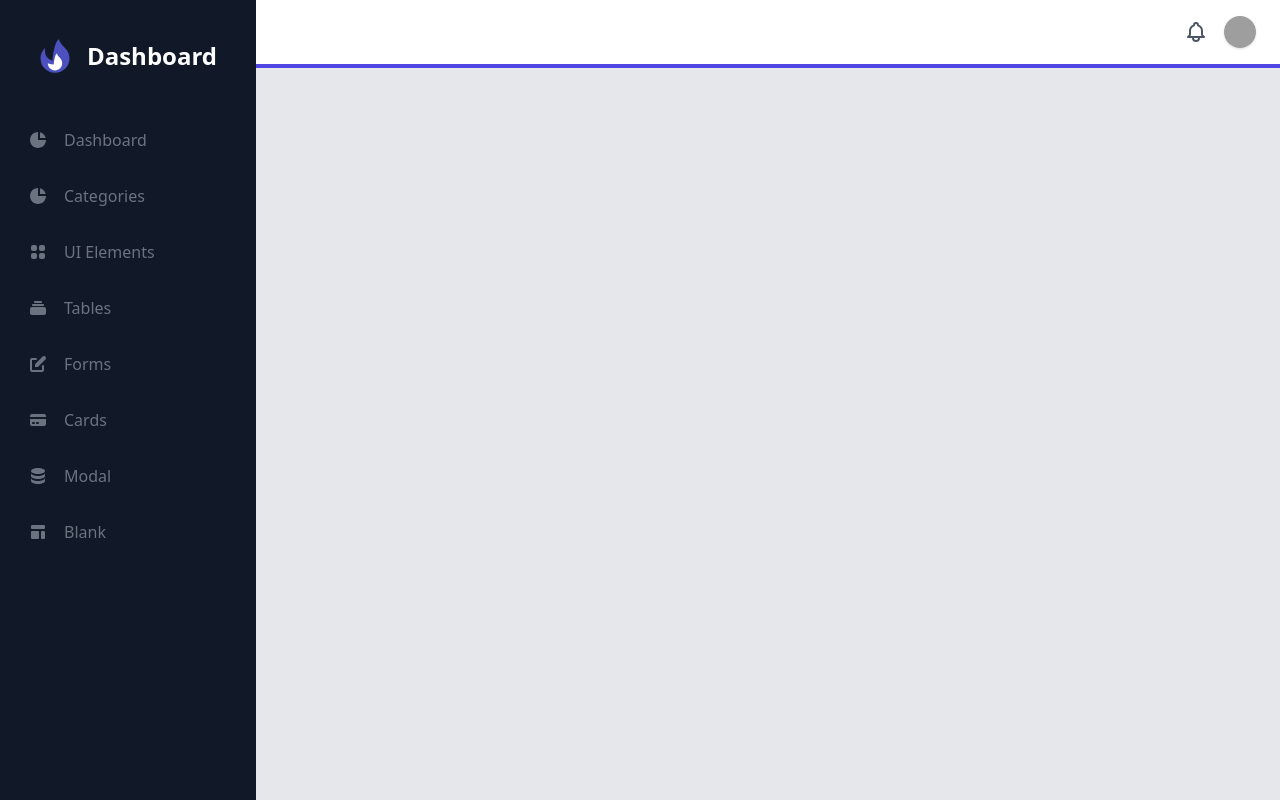
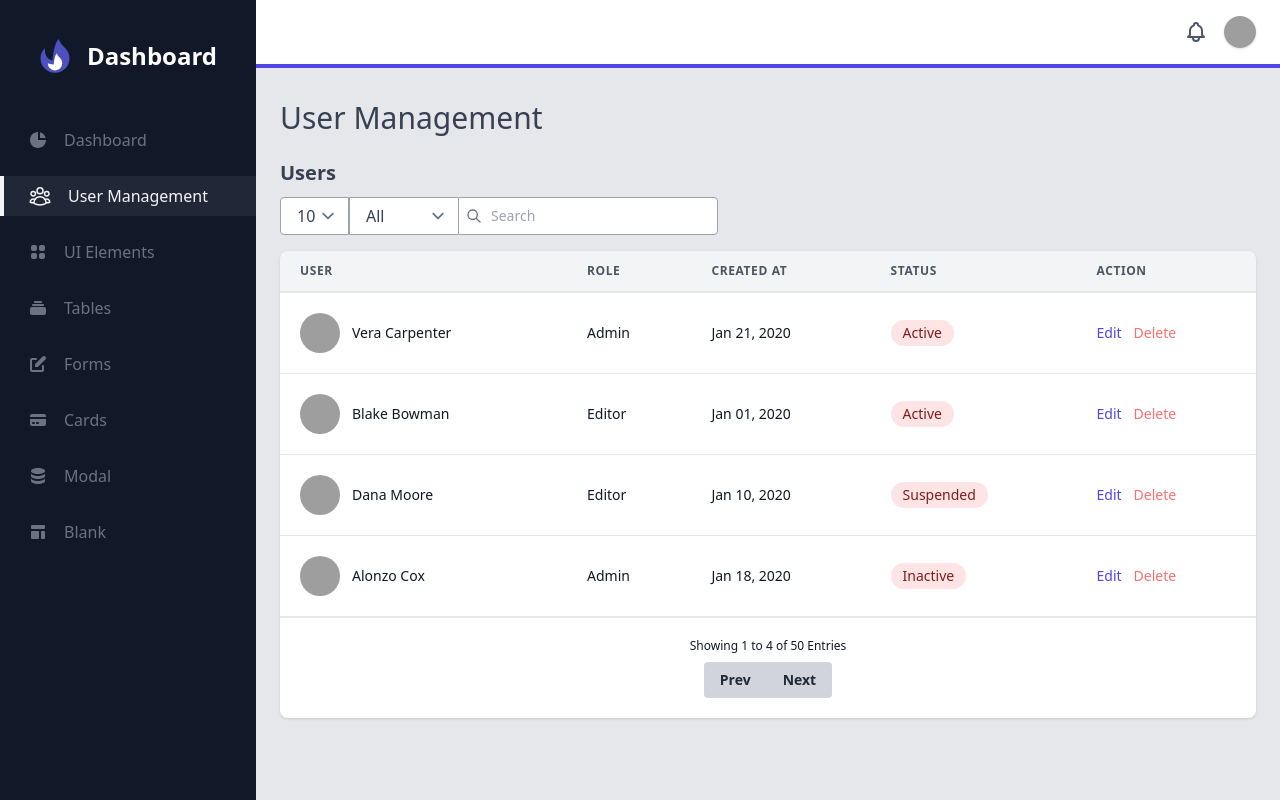
Before and after one commit to arielbatoon09/swapifine-admin, a Vue app: page /user in a window 1280 px wide. Built offline with nearby package versions, Linux system fonts and the light colour scheme; grey boxes are pictures that could not be loaded.

Commit message:
Added User Management UI

```diff
--- a/package.json
+++ b/package.json
@@ -12,7 +12,6 @@
     "@tailwindcss/aspect-ratio": "^0.4.2",
     "@tailwindcss/forms": "^0.5.3",
     "@tailwindcss/typography": "^0.5.9",
-    "datatables.net-vue3": "^2.1.3",
     "vue": "^3.3.4",
     "vue-router": "4.2.2"
   },
--- a/src/components/Sidebar.vue
+++ b/src/components/Sidebar.vue
@@ -14,37 +14,21 @@ const inactiveClass = ref(
 <template>
   <div class="flex">
     <!-- Backdrop -->
-    <div
-      :class="isOpen ? 'block' : 'hidden'"
-      class="fixed inset-0 z-20 transition-opacity bg-black opacity-50 lg:hidden"
-      @click="isOpen = false"
-    />
+    <div :class="isOpen ? 'block' : 'hidden'" class="fixed inset-0 z-20 transition-opacity bg-black opacity-50 lg:hidden"
+      @click="isOpen = false" />
     <!-- End Backdrop -->
 
-    <div
-      :class="isOpen ? 'translate-x-0 ease-out' : '-translate-x-full ease-in'"
-      class="fixed inset-y-0 left-0 z-30 w-64 overflow-y-auto transition duration-300 transform bg-gray-900 lg:translate-x-0 lg:static lg:inset-0"
-    >
+    <div :class="isOpen ? 'translate-x-0 ease-out' : '-translate-x-full ease-in'"
+      class="fixed inset-y-0 left-0 z-30 w-64 overflow-y-auto transition duration-300 transform bg-gray-900 lg:translate-x-0 lg:static lg:inset-0">
       <div class="flex items-center justify-center mt-8">
         <div class="flex items-center">
-          <svg
-            class="w-12 h-12"
-            viewBox="0 0 512 512"
-            fill="none"
-            xmlns="http://www.w3.org/2000/svg"
-          >
+          <svg class="w-12 h-12" viewBox="0 0 512 512" fill="none" xmlns="http://www.w3.org/2000/svg">
             <path
               d="M364.61 390.213C304.625 450.196 207.37 450.196 147.386 390.213C117.394 360.22 102.398 320.911 102.398 281.6C102.398 242.291 117.394 202.981 147.386 172.989C147.386 230.4 153.6 281.6 230.4 307.2C230.4 256 256 102.4 294.4 76.7999C320 128 334.618 142.997 364.608 172.989C394.601 202.981 409.597 242.291 409.597 281.6C409.597 320.911 394.601 360.22 364.61 390.213Z"
-              fill="#4C51BF"
-              stroke="#4C51BF"
-              stroke-width="2"
-              stroke-linecap="round"
-              stroke-linejoin="round"
-            />
+              fill="#4C51BF" stroke="#4C51BF" stroke-width="2" stroke-linecap="round" stroke-linejoin="round" />
             <path
               d="M201.694 387.105C231.686 417.098 280.312 417.098 310.305 387.105C325.301 372.109 332.8 352.456 332.8 332.8C332.8 313.144 325.301 293.491 310.305 278.495C295.309 263.498 288 256 275.2 230.4C256 243.2 243.201 320 243.201 345.6C201.694 345.6 179.2 332.8 179.2 332.8C179.2 352.456 186.698 372.109 201.694 387.105Z"
-              fill="white"
-            />
+              fill="white" />
           </svg>
 
           <span class="mx-2 text-2xl font-semibold text-white">Dashboard</span>
@@ -52,151 +36,90 @@ const inactiveClass = ref(
       </div>
 
       <nav class="mt-10">
-        <router-link
-          class="flex items-center px-6 py-2 mt-4 duration-200 border-l-4"
-          :class="[$route.name === 'Dashboard' ? activeClass : inactiveClass]"
-          to="/dashboard"
-        >
-          <svg
-            class="w-5 h-5"
-            viewBox="0 0 20 20"
-            fill="none"
-            xmlns="http://www.w3.org/2000/svg"
-          >
-            <path
-              d="M2 10C2 5.58172 5.58172 2 10 2V10H18C18 14.4183 14.4183 18 10 18C5.58172 18 2 14.4183 2 10Z"
-              fill="currentColor"
-            />
-            <path
-              d="M12 2.25195C14.8113 2.97552 17.0245 5.18877 17.748 8.00004H12V2.25195Z"
-              fill="currentColor"
-            />
+        <router-link class="flex items-center px-6 py-2 mt-4 duration-200 border-l-4"
+          :class="[$route.name === 'Dashboard' ? activeClass : inactiveClass]" to="/dashboard">
+          <svg class="w-5 h-5" viewBox="0 0 20 20" fill="none" xmlns="http://www.w3.org/2000/svg">
+            <path d="M2 10C2 5.58172 5.58172 2 10 2V10H18C18 14.4183 14.4183 18 10 18C5.58172 18 2 14.4183 2 10Z"
+              fill="currentColor" />
+            <path d="M12 2.25195C14.8113 2.97552 17.0245 5.18877 17.748 8.00004H12V2.25195Z" fill="currentColor" />
           </svg>
 
           <span class="mx-4">Dashboard</span>
         </router-link>
 
-        <router-link
-          class="flex items-center px-6 py-2 mt-4 duration-200 border-l-4"
-          :class="[$route.name === 'Categories' ? activeClass : inactiveClass]"
-          to="/categories"
-        >
-          <svg
-            class="w-5 h-5"
-            viewBox="0 0 20 20"
-            fill="none"
-            xmlns="http://www.w3.org/2000/svg"
-          >
-            <path
-              d="M2 10C2 5.58172 5.58172 2 10 2V10H18C18 14.4183 14.4183 18 10 18C5.58172 18 2 14.4183 2 10Z"
-              fill="currentColor"
-            />
-            <path
-              d="M12 2.25195C14.8113 2.97552 17.0245 5.18877 17.748 8.00004H12V2.25195Z"
-              fill="currentColor"
-            />
+        <router-link class="flex items-center px-6 py-2 mt-4 duration-200 border-l-4"
+          :class="[$route.name === 'User' ? activeClass : inactiveClass]" to="/user">
+          <svg xmlns="http://www.w3.org/2000/svg" fill="none" viewBox="0 0 24 24" stroke-width="1.5" stroke="currentColor"
+            class="w-6 h-6">
+            <path stroke-linecap="round" stroke-linejoin="round"
+              d="M18 18.72a9.094 9.094 0 003.741-.479 3 3 0 00-4.682-2.72m.94 3.198l.001.031c0 .225-.012.447-.037.666A11.944 11.944 0 0112 21c-2.17 0-4.207-.576-5.963-1.584A6.062 6.062 0 016 18.719m12 0a5.971 5.971 0 00-.941-3.197m0 0A5.995 5.995 0 0012 12.75a5.995 5.995 0 00-5.058 2.772m0 0a3 3 0 00-4.681 2.72 8.986 8.986 0 003.74.477m.94-3.197a5.971 5.971 0 00-.94 3.197M15 6.75a3 3 0 11-6 0 3 3 0 016 0zm6 3a2.25 2.25 0 11-4.5 0 2.25 2.25 0 014.5 0zm-13.5 0a2.25 2.25 0 11-4.5 0 2.25 2.25 0 014.5 0z" />
           </svg>
-
-          <span class="mx-4">Categories</span>
+          <span class="mx-4">User Management</span>
         </router-link>
 
-        <router-link
-          class="flex items-center px-6 py-2 mt-4 duration-200 border-l-4"
-          :class="[$route.name === 'UIElements' ? activeClass : inactiveClass]"
-          to="/ui-elements"
-        >
-          <svg
-            class="w-5 h-5"
-            viewBox="0 0 20 20"
-            fill="none"
-            xmlns="http://www.w3.org/2000/svg"
-          >
+        <router-link class="flex items-center px-6 py-2 mt-4 duration-200 border-l-4"
+          :class="[$route.name === 'UIElements' ? activeClass : inactiveClass]" to="/ui-elements">
+          <svg class="w-5 h-5" viewBox="0 0 20 20" fill="none" xmlns="http://www.w3.org/2000/svg">
             <path
               d="M5 3C3.89543 3 3 3.89543 3 5V7C3 8.10457 3.89543 9 5 9H7C8.10457 9 9 8.10457 9 7V5C9 3.89543 8.10457 3 7 3H5Z"
-              fill="currentColor"
-            />
+              fill="currentColor" />
             <path
               d="M5 11C3.89543 11 3 11.8954 3 13V15C3 16.1046 3.89543 17 5 17H7C8.10457 17 9 16.1046 9 15V13C9 11.8954 8.10457 11 7 11H5Z"
-              fill="currentColor"
-            />
+              fill="currentColor" />
             <path
               d="M11 5C11 3.89543 11.8954 3 13 3H15C16.1046 3 17 3.89543 17 5V7C17 8.10457 16.1046 9 15 9H13C11.8954 9 11 8.10457 11 7V5Z"
-              fill="currentColor"
-            />
+              fill="currentColor" />
             <path
               d="M11 13C11 11.8954 11.8954 11 13 11H15C16.1046 11 17 11.8954 17 13V15C17 16.1046 16.1046 17 15 17H13C11.8954 17 11 16.1046 11 15V13Z"
-              fill="currentColor"
-            />
+              fill="currentColor" />
           </svg>
 
           <span class="mx-4">UI Elements</span>
         </router-link>
 
-        <router-link
-          class="flex items-center px-6 py-2 mt-4 duration-200 border-l-4"
-          :class="[$route.name === 'Tables' ? activeClass : inactiveClass]"
-          to="/tables"
-        >
-          <svg
-            class="w-5 h-5"
-            viewBox="0 0 20 20"
-            fill="none"
-            xmlns="http://www.w3.org/2000/svg"
-          >
+        <router-link class="flex items-center px-6 py-2 mt-4 duration-200 border-l-4"
+          :class="[$route.name === 'Tables' ? activeClass : inactiveClass]" to="/tables">
+          <svg class="w-5 h-5" viewBox="0 0 20 20" fill="none" xmlns="http://www.w3.org/2000/svg">
             <path
               d="M7 3C6.44772 3 6 3.44772 6 4C6 4.55228 6.44772 5 7 5H13C13.5523 5 14 4.55228 14 4C14 3.44772 13.5523 3 13 3H7Z"
-              fill="currentColor"
-            />
+              fill="currentColor" />
             <path
               d="M4 7C4 6.44772 4.44772 6 5 6H15C15.5523 6 16 6.44772 16 7C16 7.55228 15.5523 8 15 8H5C4.44772 8 4 7.55228 4 7Z"
-              fill="currentColor"
-            />
+              fill="currentColor" />
             <path
               d="M2 11C2 9.89543 2.89543 9 4 9H16C17.1046 9 18 9.89543 18 11V15C18 16.1046 17.1046 17 16 17H4C2.89543 17 2 16.1046 2 15V11Z"
-              fill="currentColor"
-            />
+              fill="currentColor" />
           </svg>
 
           <span class="mx-4">Tables</span>
         </router-link>
 
-        <router-link
-          class="flex items-center px-6 py-2 mt-4 duration-200 border-l-4"
-          :class="[$route.name === 'Forms' ? activeClass : inactiveClass]"
-          to="/forms"
-        >
+        <router-link class="flex items-center px-6 py-2 mt-4 duration-200 border-l-4"
+          :class="[$route.name === 'Forms' ? activeClass : inactiveClass]" to="/forms">
           <svg class="w-5 h-5" fill="currentColor" viewBox="0 0 20 20">
-            <path
-              d="M17.414 2.586a2 2 0 00-2.828 0L7 10.172V13h2.828l7.586-7.586a2 2 0 000-2.828z"
-            />
-            <path
-              fill-rule="evenodd"
+            <path d="M17.414 2.586a2 2 0 00-2.828 0L7 10.172V13h2.828l7.586-7.586a2 2 0 000-2.828z" />
+            <path fill-rule="evenodd"
               d="M2 6a2 2 0 012-2h4a1 1 0 010 2H4v10h10v-4a1 1 0 112 0v4a2 2 0 01-2 2H4a2 2 0 01-2-2V6z"
-              clip-rule="evenodd"
-            />
+              clip-rule="evenodd" />
           </svg>
 
           <span class="mx-4">Forms</span>
         </router-link>
 
-        <router-link
-          class="flex items-center px-6 py-2 mt-4 duration-200 border-l-4"
-          :class="[$route.name === 'Cards' ? activeClass : inactiveClass]"
-          to="/cards"
-        >
+        <router-link class="flex items-center px-6 py-2 mt-4 duration-200 border-l-4"
+          :class="[$route.name === 'Cards' ? activeClass : inactiveClass]" to="/cards">
           <svg xmlns="http://www.w3.org/2000/svg" class="w-5 h-5" viewBox="0 0 20 20" fill="currentColor">
             <path d="M4 4a2 2 0 00-2 2v1h16V6a2 2 0 00-2-2H4z" />
-            <path fill-rule="evenodd" d="M18 9H2v5a2 2 0 002 2h12a2 2 0 002-2V9zM4 13a1 1 0 011-1h1a1 1 0 110 2H5a1 1 0 01-1-1zm5-1a1 1 0 100 2h1a1 1 0 100-2H9z" clip-rule="evenodd" />
+            <path fill-rule="evenodd"
+              d="M18 9H2v5a2 2 0 002 2h12a2 2 0 002-2V9zM4 13a1 1 0 011-1h1a1 1 0 110 2H5a1 1 0 01-1-1zm5-1a1 1 0 100 2h1a1 1 0 100-2H9z"
+              clip-rule="evenodd" />
           </svg>
 
           <span class="mx-4">Cards</span>
         </router-link>
 
-        <router-link
-          class="flex items-center px-6 py-2 mt-4 duration-200 border-l-4"
-          :class="[$route.name === 'Modal' ? activeClass : inactiveClass]"
-          to="/modal"
-        >
+        <router-link class="flex items-center px-6 py-2 mt-4 duration-200 border-l-4"
+          :class="[$route.name === 'Modal' ? activeClass : inactiveClass]" to="/modal">
           <svg xmlns="http://www.w3.org/2000/svg" class="w-5 h-5" viewBox="0 0 20 20" fill="currentColor">
             <path d="M3 12v3c0 1.657 3.134 3 7 3s7-1.343 7-3v-3c0 1.657-3.134 3-7 3s-7-1.343-7-3z" />
             <path d="M3 7v3c0 1.657 3.134 3 7 3s7-1.343 7-3V7c0 1.657-3.134 3-7 3S3 8.657 3 7z" />
@@ -206,15 +129,11 @@ const inactiveClass = ref(
           <span class="mx-4">Modal</span>
         </router-link>
 
-        <router-link
-          class="flex items-center px-6 py-2 mt-4 duration-200 border-l-4"
-          :class="[$route.name === 'Blank' ? activeClass : inactiveClass]"
-          to="/blank"
-        >
+        <router-link class="flex items-center px-6 py-2 mt-4 duration-200 border-l-4"
+          :class="[$route.name === 'Blank' ? activeClass : inactiveClass]" to="/blank">
           <svg class="w-5 h-5" fill="currentColor" viewBox="0 0 20 20">
             <path
-              d="M3 4a1 1 0 011-1h12a1 1 0 011 1v2a1 1 0 01-1 1H4a1 1 0 01-1-1V4zM3 10a1 1 0 011-1h6a1 1 0 011 1v6a1 1 0 01-1 1H4a1 1 0 01-1-1v-6zM14 9a1 1 0 00-1 1v6a1 1 0 001 1h2a1 1 0 001-1v-6a1 1 0 00-1-1h-2z"
-            />
+              d="M3 4a1 1 0 011-1h12a1 1 0 011 1v2a1 1 0 01-1 1H4a1 1 0 01-1-1V4zM3 10a1 1 0 011-1h6a1 1 0 011 1v6a1 1 0 01-1 1H4a1 1 0 01-1-1v-6zM14 9a1 1 0 00-1 1v6a1 1 0 001 1h2a1 1 0 001-1v-6a1 1 0 00-1-1h-2z" />
           </svg>
 
           <span class="mx-4">Blank</span>
--- a/src/router.ts
+++ b/src/router.ts
@@ -9,7 +9,7 @@ import Login from './views/Login.vue'
 import Modal from './views/Modal.vue'
 import Card from './views/Card.vue'
 import Blank from './views/Blank.vue'
-import Categories from './views/Categories.vue';
+import UserManagement from './views/UserManagement.vue';
 
 const routes: RouteRecordRaw[] = [
   {
@@ -19,9 +19,9 @@ const routes: RouteRecordRaw[] = [
     meta: { layout: 'empty' },
   },
   {
-    path: '/categories',
-    name: 'Categories',
-    component: Categories,
+    path: '/user',
+    name: 'User',
+    component: UserManagement,
   },
   {
     path: '/dashboard',
--- /dev/null
+++ b/src/views/UserManagement.vue
@@ -0,0 +1,141 @@
+<script setup lang="ts">
+import { useTableData } from '../composables/useTableData'
+
+const {
+  simpleTableData,
+  paginatedTableData,
+  wideTableData,
+} = useTableData()
+</script>
+
+<template>
+  <h3 class="text-gray-700 text-3xl font-medium">
+    User Management
+  </h3>
+
+  <div class="mt-6">
+    <h2 class="text-xl font-semibold leading-tight text-gray-700">
+      Users
+    </h2>
+
+    <div class="flex flex-col mt-3 sm:flex-row">
+      <div class="flex">
+        <div class="relative">
+          <select
+            class="block w-full h-full px-4 py-2 pr-8 leading-tight text-gray-700 bg-white border border-gray-400 rounded-l appearance-none focus:outline-none focus:bg-white focus:border-gray-500">
+            <option>10</option>
+            <option>25</option>
+            <option>50</option>
+          </select>
+        </div>
+
+        <div class="relative">
+          <select
+            class="block w-full h-full px-4 py-2 pr-8 leading-tight text-gray-700 bg-white border-t border-b border-r border-gray-400 rounded-r appearance-none sm:rounded-r-none sm:border-r-0 focus:outline-none focus:border-l focus:border-r focus:bg-white focus:border-gray-500">
+            <option>All</option>
+            <option>Active</option>
+            <option>Inactive</option>
+          </select>
+        </div>
+      </div>
+
+      <div class="relative block mt-2 sm:mt-0">
+        <span class="absolute inset-y-0 left-0 flex items-center pl-2">
+          <svg viewBox="0 0 24 24" class="w-4 h-4 text-gray-500 fill-current">
+            <path
+              d="M10 4a6 6 0 100 12 6 6 0 000-12zm-8 6a8 8 0 1114.32 4.906l5.387 5.387a1 1 0 01-1.414 1.414l-5.387-5.387A8 8 0 012 10z" />
+          </svg>
+        </span>
+
+        <input placeholder="Search"
+          class="block w-full py-2 pl-8 pr-6 text-sm text-gray-700 placeholder-gray-400 bg-white border border-b border-gray-400 rounded-l rounded-r appearance-none sm:rounded-l-none focus:bg-white focus:placeholder-gray-600 focus:text-gray-700 focus:outline-none">
+      </div>
+    </div>
+
+    <div class="px-4 py-4 -mx-4 overflow-x-auto sm:-mx-8 sm:px-8">
+      <div class="inline-block min-w-full overflow-hidden rounded-lg shadow">
+        <table class="min-w-full leading-normal">
+          <thead>
+            <tr>
+              <th
+                class="px-5 py-3 text-xs font-semibold tracking-wider text-left text-gray-600 uppercase bg-gray-100 border-b-2 border-gray-200">
+                User
+              </th>
+              <th
+                class="px-5 py-3 text-xs font-semibold tracking-wider text-left text-gray-600 uppercase bg-gray-100 border-b-2 border-gray-200">
+                Role
+              </th>
+              <th
+                class="px-5 py-3 text-xs font-semibold tracking-wider text-left text-gray-600 uppercase bg-gray-100 border-b-2 border-gray-200">
+                Created at
+              </th>
+              <th
+                class="px-5 py-3 text-xs font-semibold tracking-wider text-left text-gray-600 uppercase bg-gray-100 border-b-2 border-gray-200">
+                Status
+              </th>
+              <th
+                class="px-5 py-3 text-xs font-semibold tracking-wider text-left text-gray-600 uppercase bg-gray-100 border-b-2 border-gray-200">
+                Action
+              </th>
+            </tr>
+          </thead>
+          <tbody>
+            <tr v-for="(u, index) in paginatedTableData" :key="index">
+              <td class="px-5 py-5 text-sm bg-white border-b border-gray-200">
+                <div class="flex items-center">
+                  <div class="flex-shrink-0 w-10 h-10">
+                    <img class="w-full h-full rounded-full" :src="u.picture" alt="profile pic">
+                  </div>
+
+                  <div class="ml-3">
+                    <p class="text-gray-900 whitespace-nowrap">
+                      {{ u.name }}
+                    </p>
+                  </div>
+                </div>
+              </td>
+              <td class="px-5 py-5 text-sm bg-white border-b border-gray-200">
+                <p class="text-gray-900 whitespace-nowrap">
+                  {{ u.role }}
+                </p>
+              </td>
+              <td class="px-5 py-5 text-sm bg-white border-b border-gray-200">
+                <p class="text-gray-900 whitespace-nowrap">
+                  {{ u.created }}
+                </p>
+              </td>
+              <td class="px-5 py-5 text-sm bg-white border-b border-gray-200">
+                <!-- If-Inactive -->
+                <span :class="`relative inline-block px-3 py-1 text-red-900 leading-tight`">
+                  <span aria-hidden :class="`absolute inset-0 bg-red-200 opacity-50 rounded-full`" />
+                  <span class="relative">{{ u.status }}</span>
+                </span>
+                <!-- If-Active -->
+                <!-- <span :class="`relative inline-block px-3 py-1 text-green-900 leading-tight`">
+                  <span aria-hidden :class="`absolute inset-0 bg-green-200 opacity-50 rounded-full`" />
+                  <span class="relative">{{ u.status }}</span>
+                </span>                 -->
+              </td>
+              <td class="px-5 py-5 text-sm bg-white border-b border-gray-200">
+                <a href="#" class="text-indigo-600 hover:text-indigo-900">Edit</a>
+                <a href="#" class=" ml-3 text-red-400 hover:text-red-600">Delete</a>
+              </td>
+            </tr>
+          </tbody>
+        </table>
+        <div class="flex flex-col items-center px-5 py-5 bg-white border-t xs:flex-row xs:justify-between">
+          <span class="text-xs text-gray-900 xs:text-sm">Showing 1 to 4 of 50 Entries</span>
+
+          <div class="inline-flex mt-2 xs:mt-0">
+            <button class="px-4 py-2 text-sm font-semibold text-gray-800 bg-gray-300 rounded-l hover:bg-gray-400">
+              Prev
+            </button>
+            <button class="px-4 py-2 text-sm font-semibold text-gray-800 bg-gray-300 rounded-r hover:bg-gray-400">
+              Next
+            </button>
+          </div>
+        </div>
+      </div>
+    </div>
+  </div>
+</template>
```
Also changed, not shown: src/views/Categories.vue (deleted, +0 -30 lines), src/assets/img/icons/category.svg (added), 1 other file (tests, documents, lock files or other folders).
